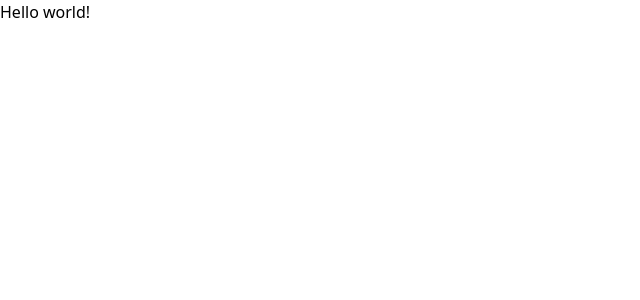
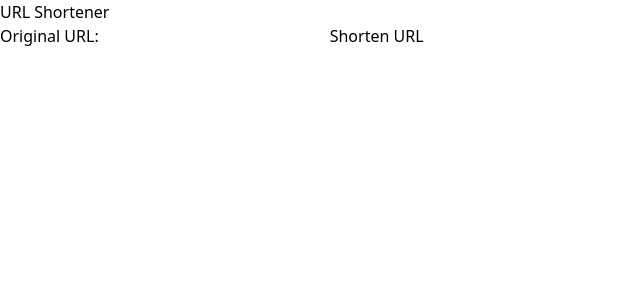
Before and after one commit to AlfredPaguio/S13dLink, a React (Vite) app in the folder client/: page / in a window 1280 px wide. Shown: the top 300 px of the page, without its empty margins (0-640 px from the left). Built offline with nearby package versions, Linux system fonts and the light colour scheme.

Commit message:
Client: Add Temporary UI

```diff
--- a/client/src/App.tsx
+++ b/client/src/App.tsx
@@ -1,7 +1,50 @@
+import { useState } from "react";
+
 function App() {
+  const [originalUrl, setOriginalUrl] = useState("");
+  const [shortenedUrl, setShortenedUrl] = useState("");
+
+  const handleInputChange = (event: React.ChangeEvent<HTMLInputElement>) => {
+    setOriginalUrl(event.target.value);
+  };
+
+  const handleSubmit = async (event: React.FormEvent<HTMLFormElement>) => {
+    event.preventDefault();
+    try {
+      const response = await fetch("/api/add", {
+        method: "POST",
+        headers: {
+          "Content-Type": "application/json",
+        },
+        body: JSON.stringify({ originalUrl: originalUrl }),
+      });
+      const { shortUrl } = await response.json();
+      setShortenedUrl(shortUrl);
+    } catch (error) {
+      console.error("Error creating shortened URL:", error);
+    }
+  };
+
   return (
     <div>
-      <h1 className="text-3xl font-bold underline">Hello world!</h1>
+      <h1>URL Shortener</h1>
+      <form onSubmit={handleSubmit}>
+        <label>
+          Original URL:
+          <input type="text" value={originalUrl} onChange={handleInputChange} />
+        </label>
+        <button type="submit" className="bg-red-500">
+          Shorten URL
+        </button>
+      </form>
+      {shortenedUrl && (
+        <div>
+          <p>Shortened URL:</p>
+          <a href={shortenedUrl} target="_blank" rel="noopener noreferrer">
+            {shortenedUrl}
+          </a>
+        </div>
+      )}
     </div>
   );
 }
--- a/client/vite.config.ts
+++ b/client/vite.config.ts
@@ -1,7 +1,30 @@
+/* eslint-disable @typescript-eslint/no-unused-vars */
 import { defineConfig } from 'vite'
 import react from '@vitejs/plugin-react-swc'
 
 // https://vitejs.dev/config/
 export default defineConfig({
   plugins: [react()],
+  server: {
+    proxy: {
+      '/api': {
+        target: "http://localhost:8080",
+        changeOrigin: true,
+        secure: false,
+        ws: true,
+        configure: (proxy, _options) => {
+          proxy.on('error', (err, _req, _res) => {
+            console.log('proxy error', err);
+          });
+          proxy.on('proxyReq', (proxyReq, req, _res) => {
+            console.log('Sending Request to the Target:', req.method, req.url);
+          });
+          proxy.on('proxyRes', (proxyRes, req, _res) => {
+            console.log('Received Response from the Target:', proxyRes.statusCode, req.url);
+          });
+        },
+        // rewrite: path => path.replace('/api', ''),
+      }
+    }
+  },
 })
```
